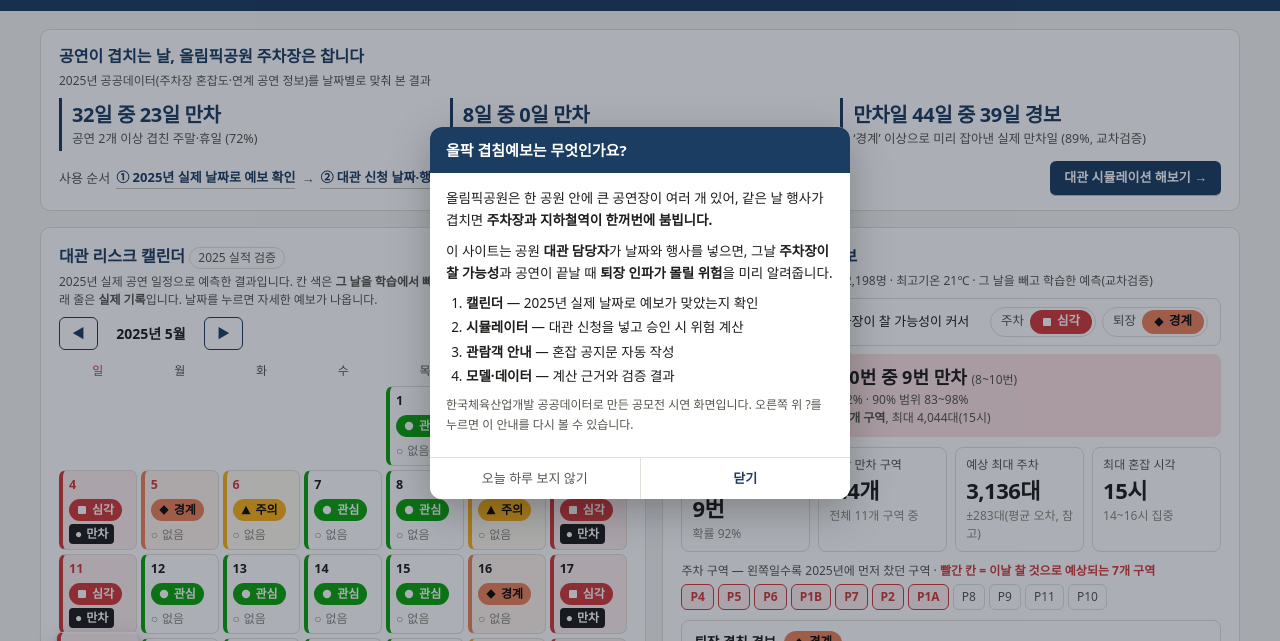
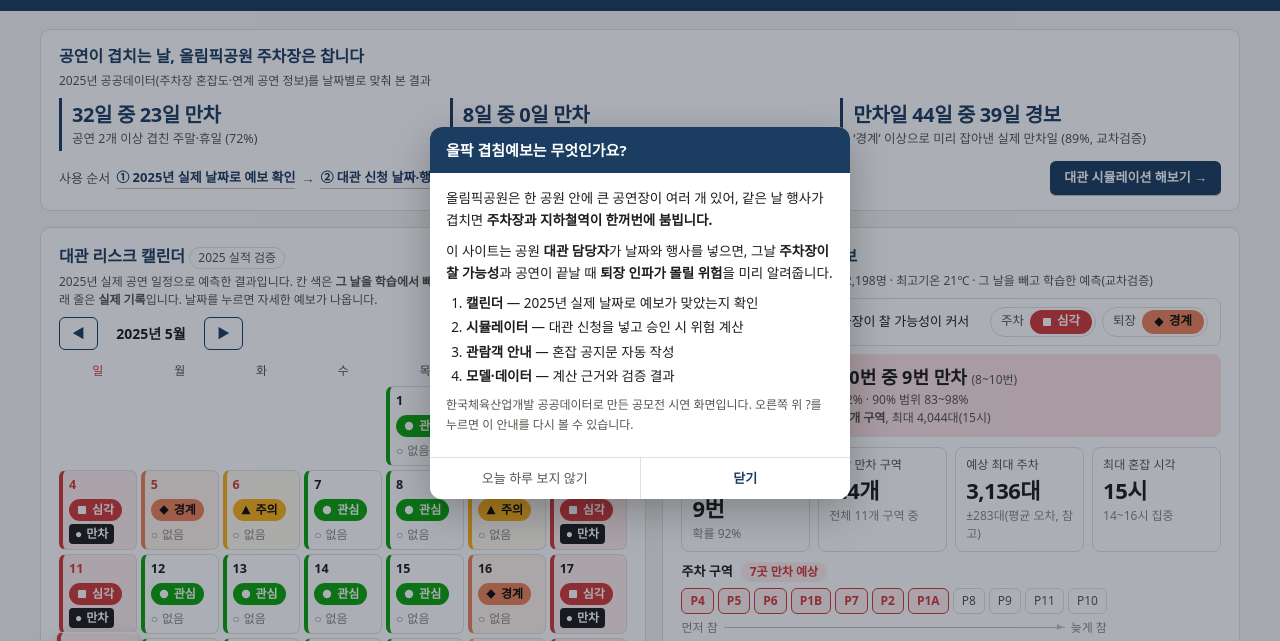
Before and after one commit to sjh3682/olpark-forecast, a plain HTML site: page index.html in a window 1280 px wide. Shown: the part 87-728 px from the top of the page. Drawn offline with Linux system fonts and the light colour scheme.

Commit message:
주차 구역 표시 정리(만차 예상 개수 배지 + 먼저/늦게 참 축), 날짜 선택 시 자동 스크롤 제거
Co-Authored-By: Claude Opus 5.5 <noreply@anthropic.com>
Claude-Session: https://claude.ai/code/session_01X1EWMe3VbwWn2BTG7YH9wk

```diff
--- a/index.html
+++ b/index.html
@@ -102,6 +102,13 @@ table.t td.n,table.t th.n{text-align:right;font-variant-numeric:tabular-nums}
 .zones{display:flex;gap:4px;flex-wrap:wrap}
 .zone{border:1px solid var(--line);border-radius:6px;padding:3px 8px;font-size:12px;color:var(--ink2)}
 .zone.hot{border-color:var(--s3);background:#fdeeee;color:var(--s3);font-weight:700}
+.zhead{display:flex;align-items:center;gap:8px;margin:2px 0 6px;font-size:13px}
+.zcount{font-size:12px;font-weight:700;color:var(--s3);background:#fdeeee;border-radius:999px;padding:1px 9px}
+.zcount.none{color:var(--ink2);background:#f3f2ee;font-weight:400}
+.zwrap{width:fit-content;max-width:100%}
+.zaxis{display:flex;align-items:center;gap:6px;margin-top:5px;font-size:12px;color:var(--muted)}
+.zaxis i{flex:1;height:1px;background:var(--axis);position:relative}
+.zaxis i::after{content:"";position:absolute;right:-1px;top:-3px;border:3.5px solid transparent;border-left:6px solid var(--axis)}
 /* sim */
 .evrow{display:grid;grid-template-columns:1.7fr 1fr .75fr .75fr 26px;gap:6px;margin:6px 0;align-items:center}
 .evrow select,.evrow input{min-width:0;width:100%}
@@ -564,8 +571,9 @@ function resultHTML(r, info){
     <div class="kpi"><div class="l">${L('예상 최대 주차','Expected peak')}</div><div class="v">${fmt(r.peak)}${L('대',' cars')}</div><div class="s">±${M.eval.mae_cv}${L('대(평균 오차, 참고)',' (mean error, ref.)')}</div></div>
     <div class="kpi"><div class="l">${L('최대 혼잡 시각','Busiest hour')}</div><div class="v">${hh(r.ph)}</div><div class="s">${L(`${Math.max(r.ph-1,0)}~${Math.min(r.ph+1,23)}시 집중`, `${Math.max(r.ph-1,0)}:00–${Math.min(r.ph+1,23)}:00`)}</div></div>
   </div>
-  <div class="note" style="margin-bottom:4px">${L('주차 구역 — 왼쪽일수록 2025년에 먼저 찼던 구역','Car-park zones — left = filled earliest in 2025')}${n?L(` · <b style="color:var(--s3)">빨간 칸 = 이날 찰 것으로 예상되는 ${n}개 구역</b>`, ` · <b style="color:var(--s3)">red = the ${n} zone${n>1?'s':''} expected to fill</b>`):L(' · 이날은 찰 것으로 예상되는 구역이 없습니다',' · no zone is expected to fill')}</div>
-  <div class="zones">${ZONES.map((z,i)=>`<span class="zone ${i<n?'hot':''}">${z}</span>`).join('')}</div>`;
+  <div class="zhead"><b>${L('주차 구역','Car-park zones')}</b>${n?`<span class="zcount">${L(`${n}곳 만차 예상`, `${n} expected to fill`)}</span>`:`<span class="zcount none">${L('만차 예상 구역 없음','none expected to fill')}</span>`}</div>
+  <div class="zwrap"><div class="zones">${ZONES.map((z,i)=>`<span class="zone ${i<n?'hot':''}">${z}</span>`).join('')}</div>
+  <div class="zaxis" title="${L('2025년 만차일에 구역이 찬 평균 순서','Average fill order on 2025 full days')}"><span>${L('먼저 참','Fills first')}</span><i></i><span>${L('늦게 참','Fills last')}</span></div></div>`;
 }
 function overallHTML(r, eg){
   const pg = r.g, eg_ = eg ? eg.g : 0, g = Math.max(pg, eg_);
@@ -620,7 +628,7 @@ function renderCal(){
   }
   $('#cal').innerHTML = h;
   $('#cal').querySelectorAll('.day[data-d]').forEach(el=>{
-    const go = ()=>{ selDate = el.dataset.d; renderCal(); renderDetail(); renderNotice(); if(NARROW()) $('#detail').scrollIntoView({behavior:'smooth', block:'start'}); };
+    const go = ()=>{ selDate = el.dataset.d; renderCal(); renderDetail(); renderNotice(); };
     el.onclick = go; el.onkeydown = e=>{ if(e.key==='Enter') go(); };
   });
   $('#calLegend').innerHTML = GR.map((g,i)=>`<span>${badge(i)} ${['10% 미만|<10%','10~30%|10–30%','30~60%|30–60%','60% 이상|≥60%'][i].split('|')[LANG==='en'?1:0]}</span>`).join('') +
```
